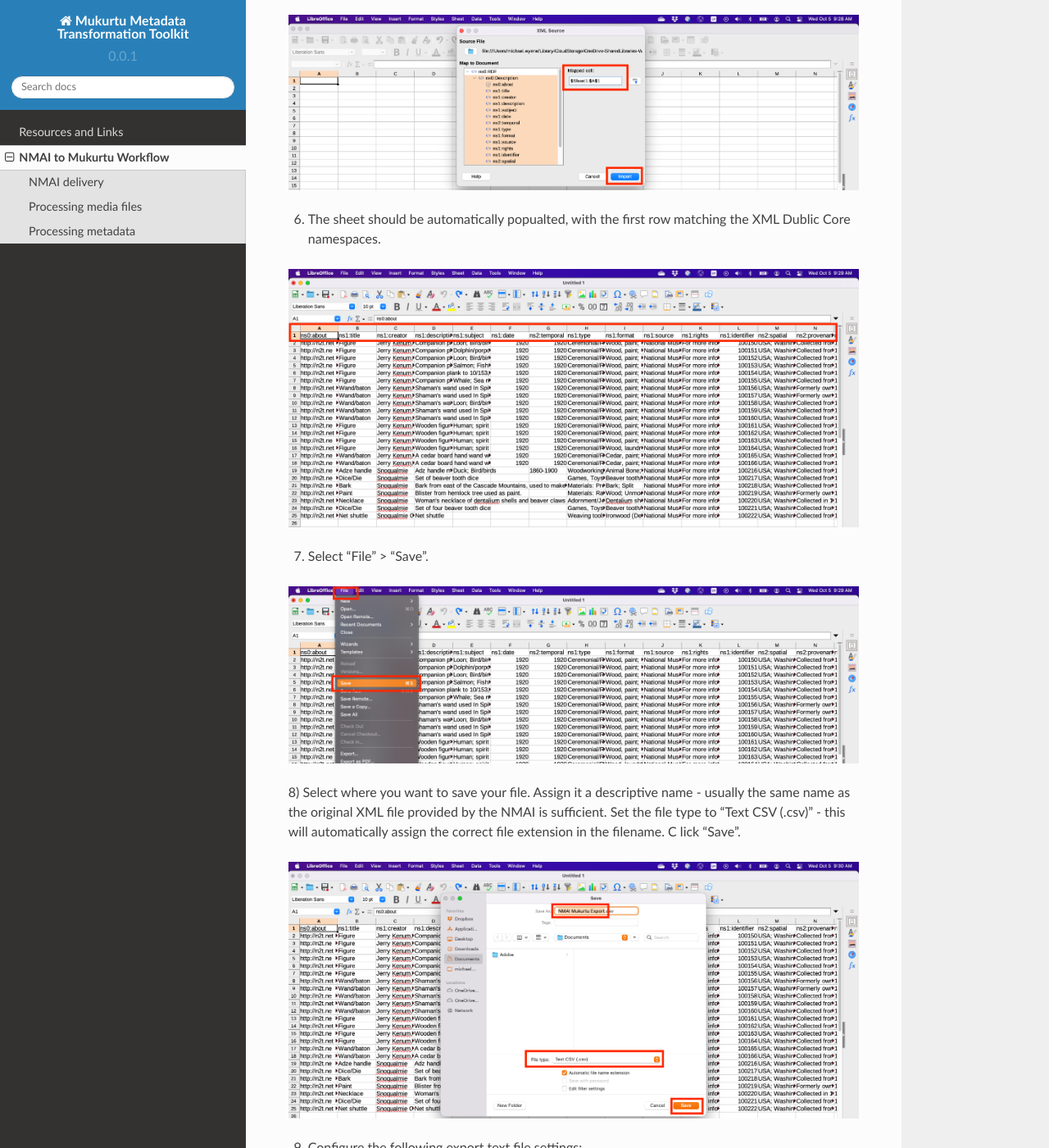
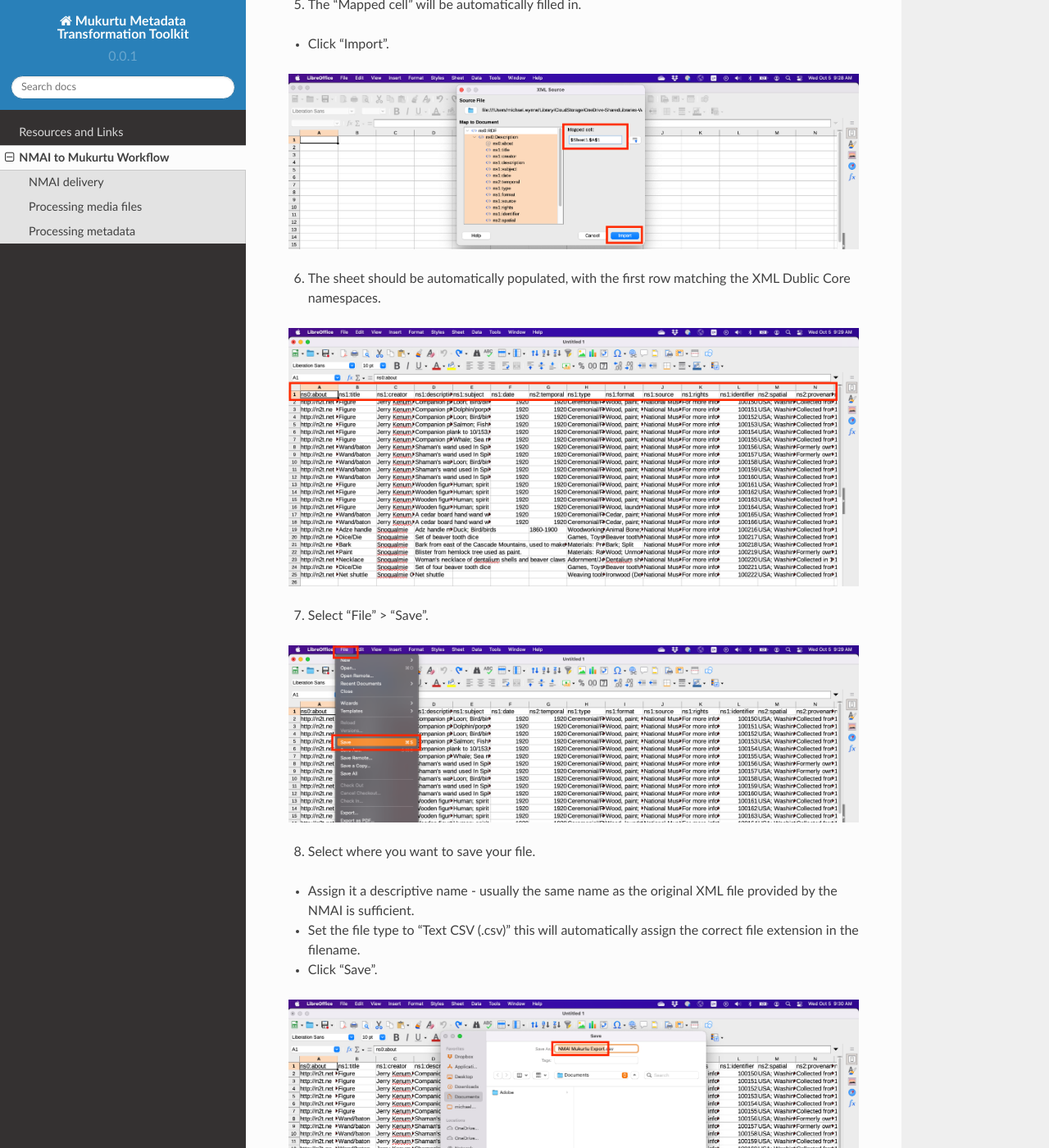
Before and after one commit to WSU-CDSC/MMTT-template, a Sphinx documentation site: the page built from docs/source/nmai_mukurtu/nmai_mukurtu_workflow.rst, in a window 1280 px wide and 1400 px high, scrolled down 2271 px. Shown: the whole window at 82% size. Built offline with Sphinx 7.4.7 and the Read the Docs theme 2.0.0, drawn with Linux system fonts in a browser that asks for light colours; some of the changed text lies outside the part shown.

Commit message:
Update nmai_mukurtu_workflow.rst

```diff
--- a/docs/source/nmai_mukurtu/nmai_mukurtu_workflow.rst
+++ b/docs/source/nmai_mukurtu/nmai_mukurtu_workflow.rst
@@ -52,20 +52,22 @@
   :alt: Alternative text
 
 4) Click on the blank "Mapped cell" option.
-Then click in the first cell you want to fill in - most likely A1.
+
+- Then click in the first cell you want to fill in - most likely A1.
 
 .. image:: images/NMAI_Mukurtu_04.png
   :width: 800
   :alt: Alternative text
 
 5) The "Mapped cell" will be automatically filled in.
-Click "Import".
+
+- Click "Import".
 
 .. image:: images/NMAI_Mukurtu_05.png
   :width: 800
   :alt: Alternative text
 
-6) The sheet should be automatically popualted, with the first row matching the XML Dublic Core namespaces.
+6) The sheet should be automatically populated, with the first row matching the XML Dublic Core namespaces.
 
 .. image:: images/NMAI_Mukurtu_06.png
   :width: 800
@@ -78,8 +80,12 @@
   :alt: Alternative text
 
 8) Select where you want to save your file.
-Assign it a descriptive name - usually the same name as the original XML file provided by the NMAI is sufficient. Set the file type to "Text CSV (.csv)" - this will automatically assign the correct file extension in the filename. C
-lick "Save".
+
+- Assign it a descriptive name - usually the same name as the original XML file provided by the NMAI is sufficient.
+
+- Set the file type to "Text CSV (.csv)" this will automatically assign the correct file extension in the filename.
+
+- Click "Save".
 
 .. image:: images/NMAI_Mukurtu_08.png
   :width: 800
```
